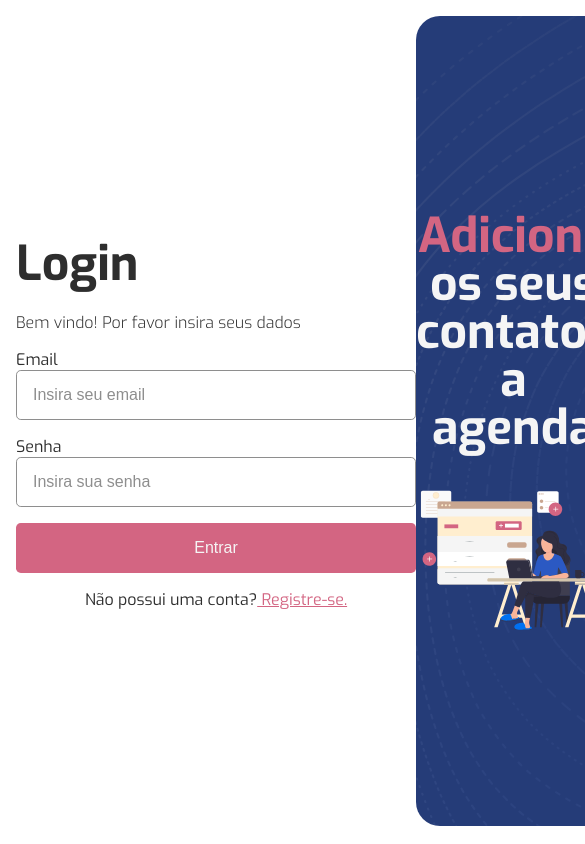
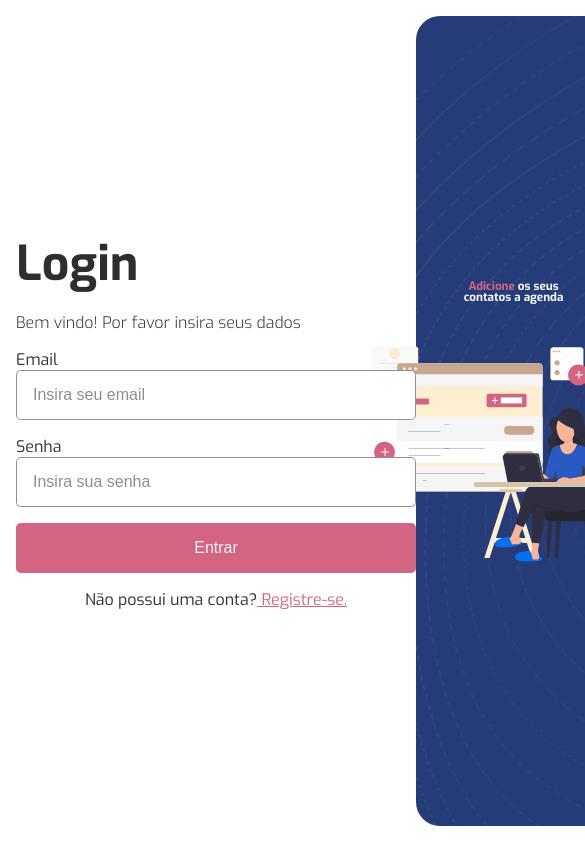
Before and after one commit to guibrbs/Orcatinhos, a React (Create React App) app in the folder frontend/: page / in a window 390 px wide. Shown: the top 844 px of the page, 585 px wide, since content can reach past the window. Built offline with nearby package versions, Linux system fonts and the light colour scheme; the HTML template or start-up script is replaced by a standard one.

Commit message:
:rocket: Melhorando a responsividade

```diff
--- a/frontend/src/pages/Auth/styles.css
+++ b/frontend/src/pages/Auth/styles.css
@@ -18,18 +18,19 @@
 }
 
 .auth-illustration-title{
-    font-size: 3rem;
+    font-size: 3vw;
     width: 100%;
-    max-width: 500px;
+    max-width: 27vw;
     text-align: center;
-    line-height: 3rem;
+    line-height: 3vw;
     margin-bottom: 2rem;
     color: #f5f5f5;
 }
 
 .auth-illustration{
     width: 100%;
-    max-width: 650px;
+    max-width: 450px;
+    min-width: 300px;
 }
 
 .motion{
```
